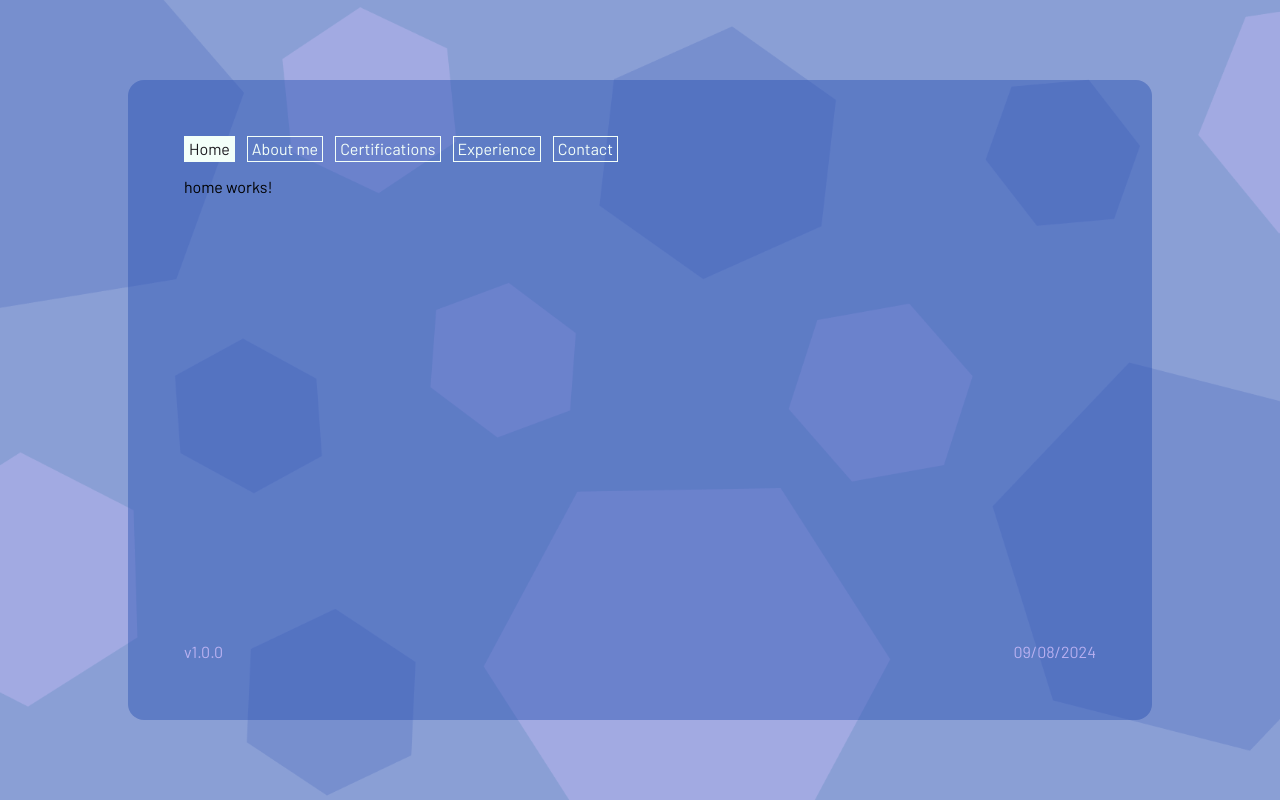
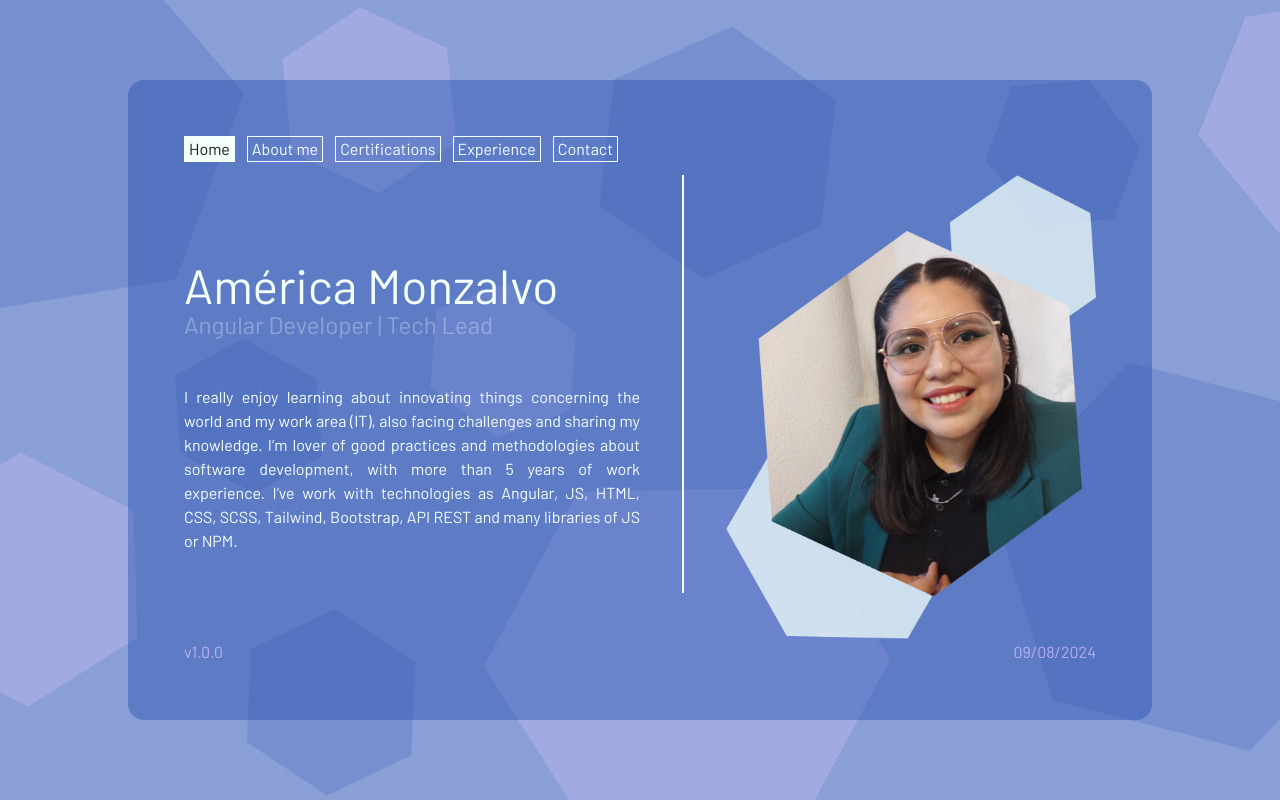
Before and after one commit to abmonzalvof/WebSite, an Angular app: page / in a window 1280 px wide. Built offline with nearby package versions, Linux system fonts and the light colour scheme.

Commit message:
(ADD) Add information in home view

```diff
--- a/src/app/home/home.component.html
+++ b/src/app/home/home.component.html
@@ -1 +1,13 @@
-<p>home works!</p>
+<div id="home" class="w-full h-full flex justify-between content-center">
+    <div id="texts" class="w-1/2 flex flex-wrap">
+        <div class="w-full h-full flex flex-wrap content-center text-mintcream-500">
+            <h1 class="text-5xl">América Monzalvo</h1>
+            <caption class="mb-11 text-2xl opacity-30">Angular Developer | Tech Lead</caption>
+            <p class="m-0 text-justify">
+                I really enjoy learning about innovating things concerning the world and my work area (IT), also facing challenges and sharing my knowledge. I’m lover of good practices and methodologies about software development, with more than 5 years of work experience. I’ve work with technologies as Angular, JS, HTML, CSS, SCSS, Tailwind, Bootstrap, API REST and many libraries of JS or NPM.
+            </p>
+        </div>
+    </div>
+    <div id="separator" class="bg-mintcream-500 w-[2px] h-[90%]"></div>
+    <img src="./../../assets/img/Profile img bg.png">
+</div>
```
